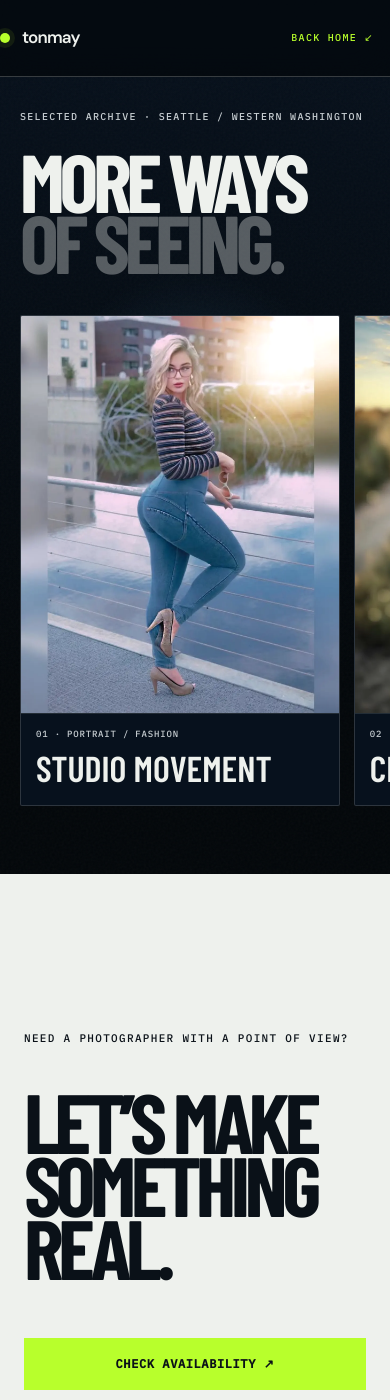
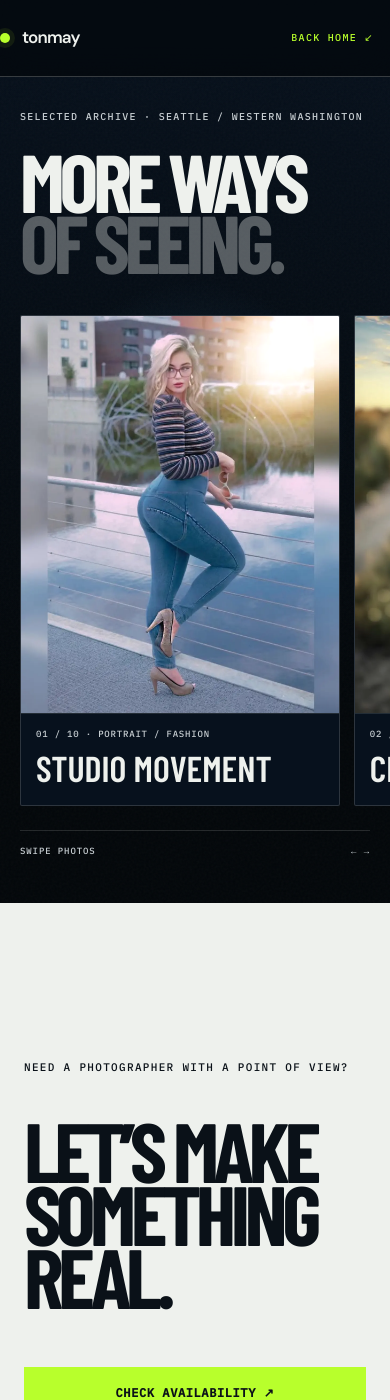
Before and after one commit to executiveusa/tonmay-frontend-, a Next.js app: page /gallery in a window 390 px wide. Shown: the top 1400 px of the page. Built offline with nearby package versions, Linux system fonts and the light colour scheme; a web font is replaced by a local one.

Commit message:
fix: add mobile swipe gallery controls

```diff
--- a/app/gallery/circular-gallery.tsx
+++ b/app/gallery/circular-gallery.tsx
@@ -214,14 +214,18 @@ export default function CircularGallery({
 
             <p className="archive-scroll-cue">Scroll to rotate ↓</p>
 
-            <div className="archive-mobile-grid" aria-label="Photography archive">
+            <div
+              className="archive-mobile-grid"
+              aria-label="Swipe through the photography archive"
+              role="region"
+            >
               {items.map((item, index) => (
                 <button
                   type="button"
                   className="archive-mobile-card"
                   key={item.image}
                   onClick={(event) => openImage(index, event.currentTarget)}
-                  aria-label={`Open ${item.title}`}
+                  aria-label={`Open ${item.title}, image ${index + 1} of ${items.length}`}
                 >
                   <img
                     src={item.image}
@@ -231,12 +235,16 @@ export default function CircularGallery({
                     style={{ objectPosition: item.position || "center" }}
                   />
                   <span>
-                    <small>{String(index + 1).padStart(2, "0")} · {item.category}</small>
+                    <small>{String(index + 1).padStart(2, "0")} / {String(items.length).padStart(2, "0")} · {item.category}</small>
                     <strong>{item.title}</strong>
                   </span>
                 </button>
               ))}
             </div>
+            <p className="archive-mobile-swipe-cue" aria-hidden="true">
+              <span>Swipe photos</span>
+              <span>← →</span>
+            </p>
           </div>
         </section>
 
```
